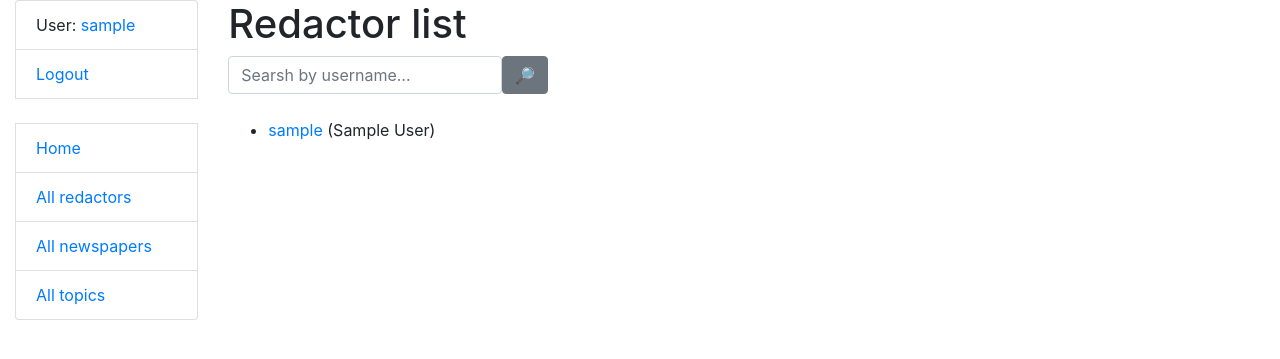
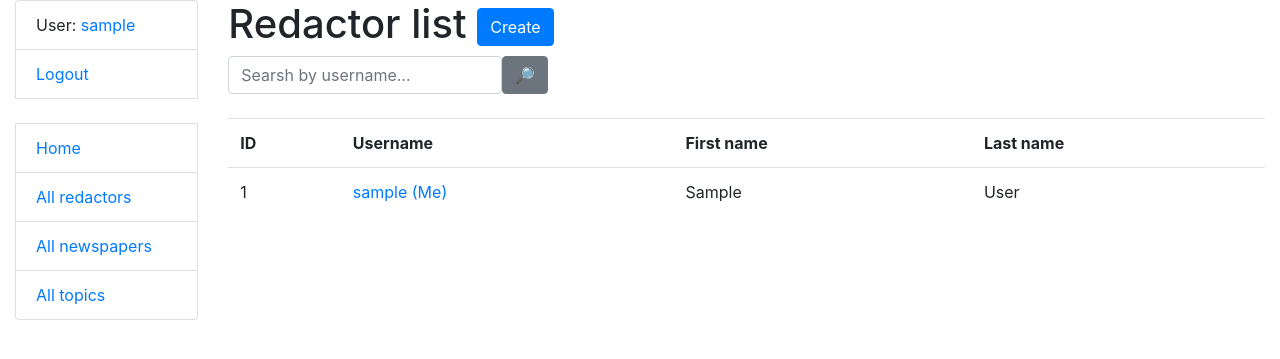
Before and after one commit to LiudmylaKulinchenko/newspaper-agency, a Django app: page /redactors/ in a window 1280 px wide. Shown: the top 359 px of the page. Run offline with Django 4.2, Linux system fonts and the light colour scheme; the visitor is signed in with stand-in values (Sample User, id 1); data comes from the database, SQL or seed files in the repository; some libraries are stand-ins or nearby versions.

Commit message:
Change redactor_list.html template & add button create

```diff
--- a/templates/catalog/redactor_list.html
+++ b/templates/catalog/redactor_list.html
@@ -4,6 +4,9 @@
 {% block content %}
   <h1>
     Redactor list
+    <a href="{% url 'catalog:redactor-create' %}" class="btn btn-primary link-to-page">
+      Create
+    </a>
   </h1>
 
   <form action="" method="get" class="form-inline">
@@ -13,17 +16,25 @@
 
   <br>
   {% if redactor_list %}
-    <ul>
-      {% for redactor in redactor_list %}
-        <li>
-          <a href="{% url 'catalog:redactor-detail' pk=redactor.id %}">
-            {{ redactor.username }}
-          </a>
-          ({{ redactor.first_name }} {{ redactor.last_name }})
-        </li>
-      {% endfor %}
-    </ul>
+  <table class="table">
+    <tr>
+      <th>ID</th>
+      <th>Username</th>
+      <th>First name</th>
+      <th>Last name</th>
+    </tr>
+  {% for redactor in redactor_list %}
+    <tr>
+      <td>{{ redactor.id }}</td>
+      <td><a href="{{ redactor.get_absolute_url }}">{{ redactor.username }} {% if user == redactor %} (Me){% endif %}</a></td>
+      <td>{{ redactor.first_name }}</td>
+      <td>{{ redactor.last_name }}</td>
+    </tr>
+  {% endfor %}
+
+  </table>
   {% else %}
-    <p>There are no redactors</p>
+    <p>There are no redactors in the agency.</p>
   {% endif %}
+
 {% endblock %}
```
